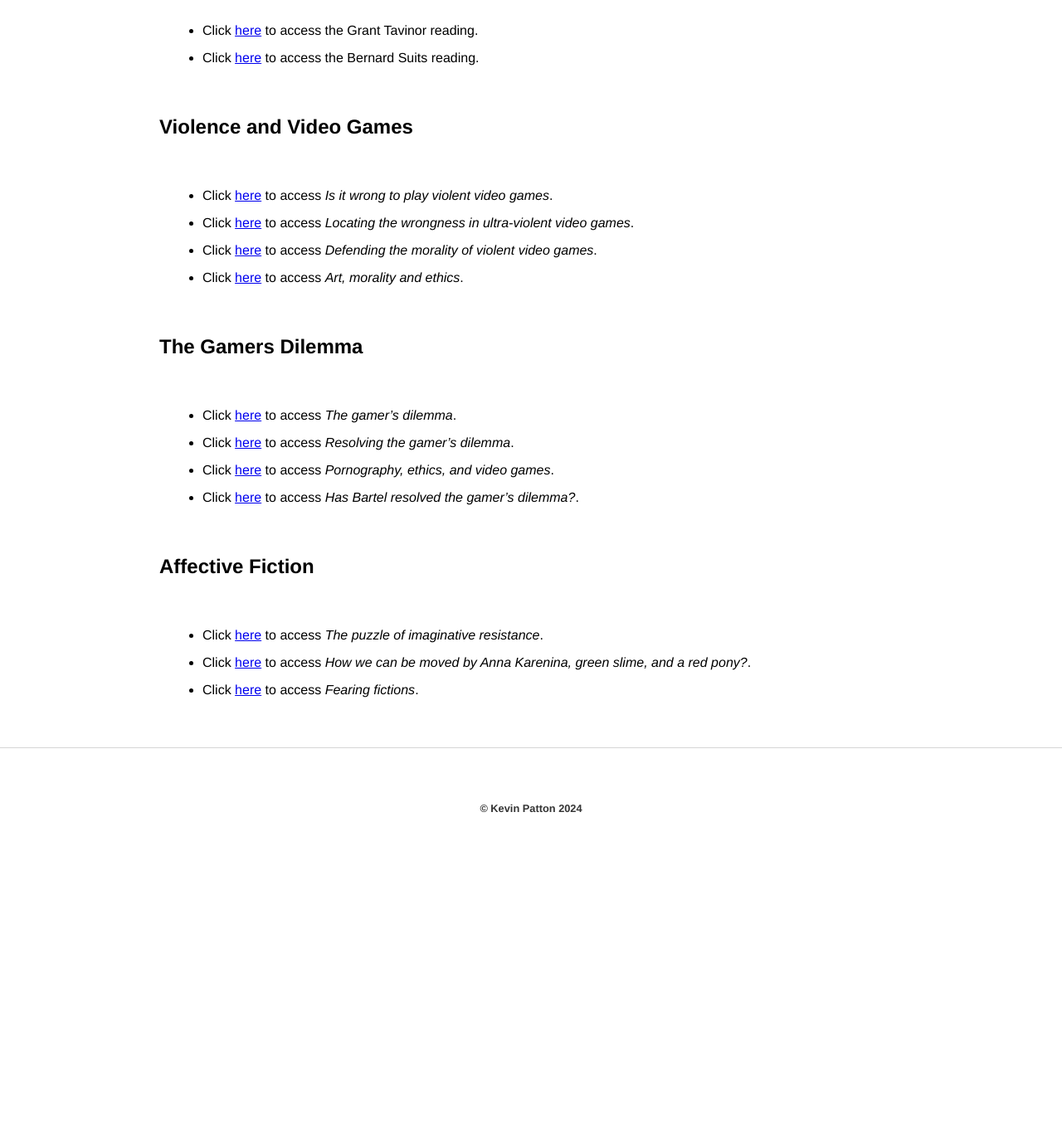
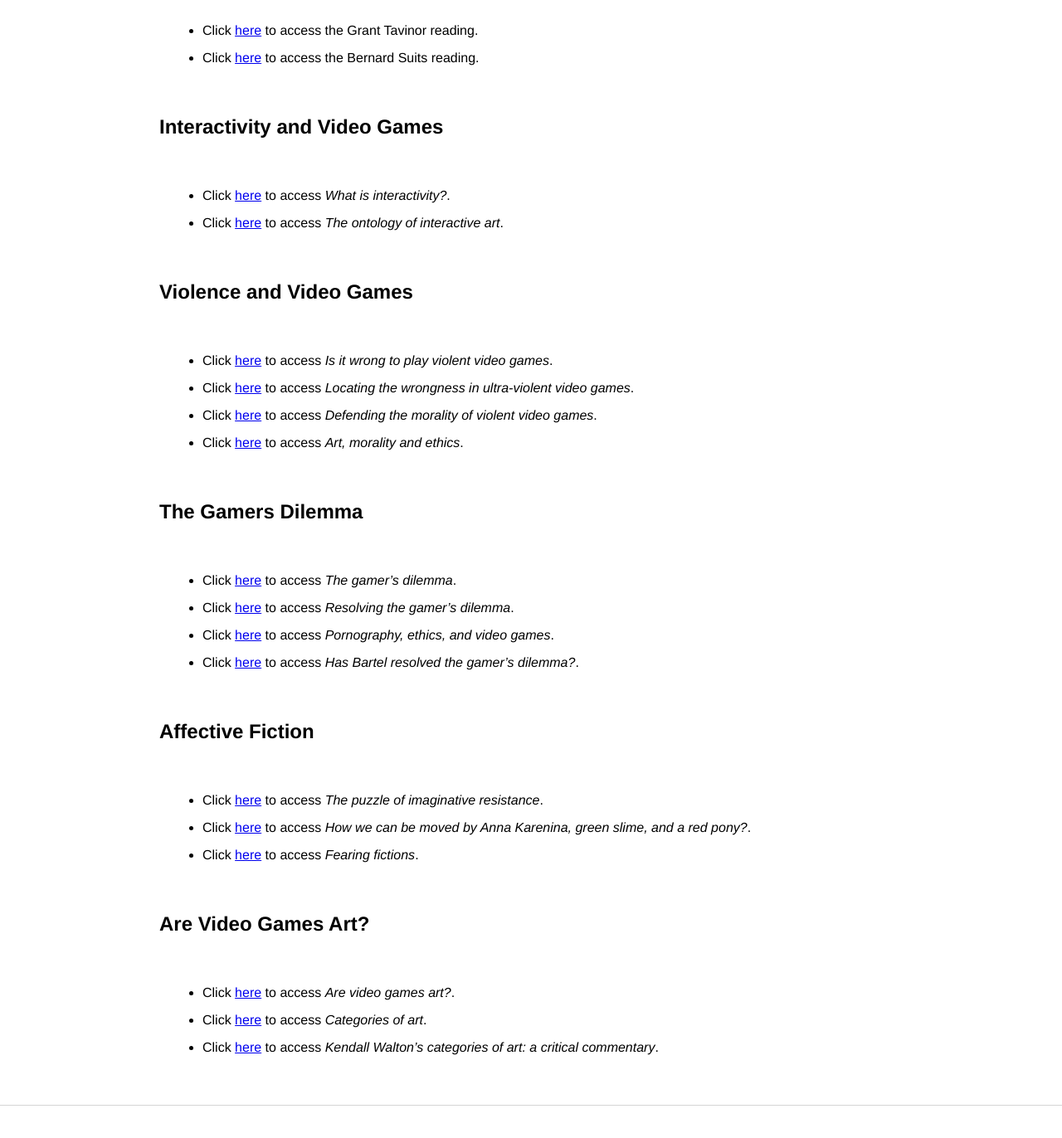
Before and after one commit to kevinjpatton/kevinjpatton.github.io, a Jekyll site: the page built from teaching/phil_3230/readings/index.html, in a window 1280 px wide and 1400 px high, scrolled down 271 px. Shown: the top 1372 px of the window at 83% size. Built offline with Jekyll 4.4.1, drawn with Linux system fonts in a browser that asks for light colours; Markdown is read by kramdown in place of the engine named in the settings; before the commit the page ends 1319 px from its top, so only the background shows below that.

Commit message:
Update index.html

```diff
--- a/teaching/phil_3230/readings/index.html
+++ b/teaching/phil_3230/readings/index.html
@@ -7,6 +7,11 @@ title: Phil 3230 - Readings
 <ul class="standard-list">
   <li>Click <a href="/teaching/phil_3230/readings/Grant Tavinor - The Art of Videogames.pdf" target="_blank">here</a> to access the Grant Tavinor reading.</li>
   <li>Click <a href="/teaching/phil_3230/readings/Bernard Suits - The Grasshopper.pdf" target="_blank">here</a> to access the Bernard Suits reading.</li>
+</ul>
+<h2>Interactivity and Video Games</h2>
+<ul class="standard-list">
+  <li>Click <a href="/teaching/phil_3230/readings/Aaron Smuts - What is interactivity.pdf" target="_blank">here</a> to access <i>What is interactivity?</i>.</li>
+  <li>Click <a href="/teaching/phil_3230/readings/Dominic Lopes - The ontology of interactive art.pdf" target="_blank">here</a> to access <i>The ontology of interactive art</i>.</li>
 </ul>
 <h2>Violence and Video Games</h2>
 <ul class="standard-list">
@@ -24,7 +29,13 @@ title: Phil 3230 - Readings
 </ul>
 <h2>Affective Fiction</h2>
 <ul class="standard-list">
-  <li>Click <a href="/teaching/phil_3230/readings/Tamar Gendler - The puzzle of imaginative resistance.pd" target="_blank">here</a> to access <i>The puzzle of imaginative resistance</i>.</li>
+  <li>Click <a href="/teaching/phil_3230/readings/Tamar Gendler - The puzzle of imaginative resistance.pdf" target="_blank">here</a> to access <i>The puzzle of imaginative resistance</i>.</li>
   <li>Click <a href="/teaching/phil_3230/readings/Glenn Hartz - How we can be moved by Anna Karenina, green slime, and a red pony.pdf" target="_blank">here</a> to access <i>How we can be moved by Anna Karenina, green slime, and a red pony?</i>.</li>
   <li>Click <a href="/teaching/phil_3230/readings/Kendall Walton - Fearing Fictions.pdf" target="_blank">here</a> to access <i>Fearing fictions</i>.</li>
 </ul>
+<h2>Are Video Games Art?</h2>
+<ul class="standard-list">
+  <li>Click <a href="/teaching/phil_3230/readings/Aaron Smuts - Are video games art.pdf" target="_blank">here</a> to access <i>Are video games art?</i>.</li>
+  <li>Click <a href="/teaching/phil_3230/readings/Kendall Walton - Categories of art.pdf" target="_blank">here</a> to access <i>Categories of art</i>.</li>
+  <li>Click <a href="/teaching/phil_3230/readings/Brian Laetz - Kendall Walton’s categories of art.pdf" target="_blank">here</a> to access <i>Kendall Walton’s categories of art: a critical commentary</i>.</li>
+</ul>
```
